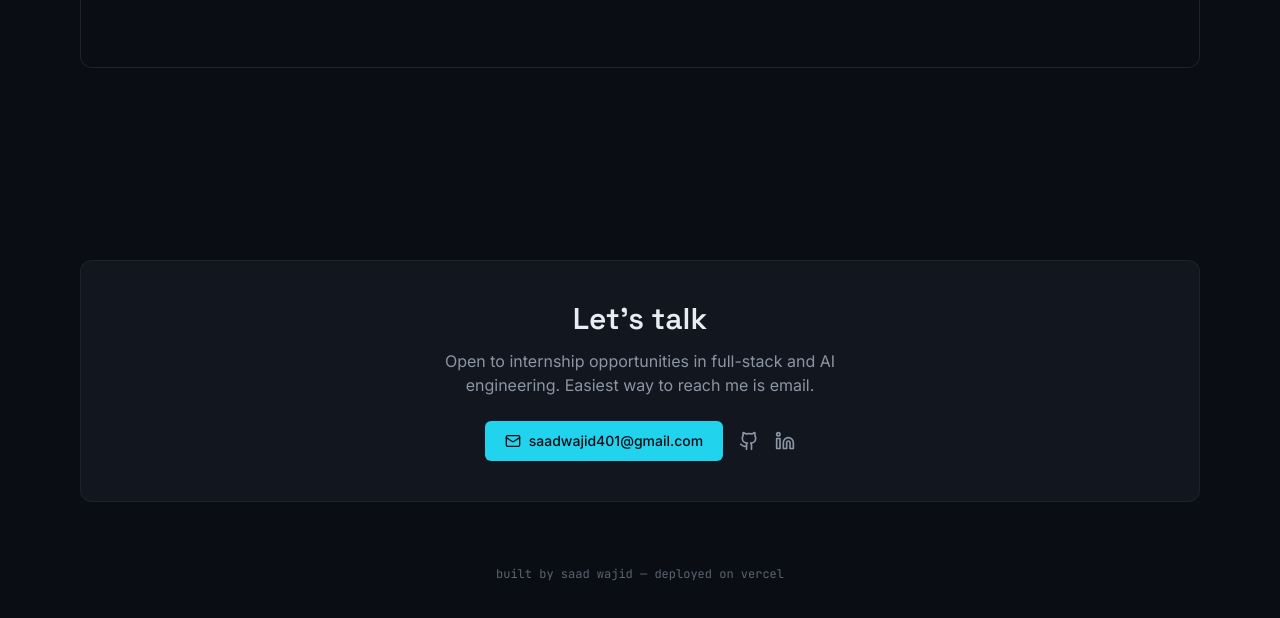
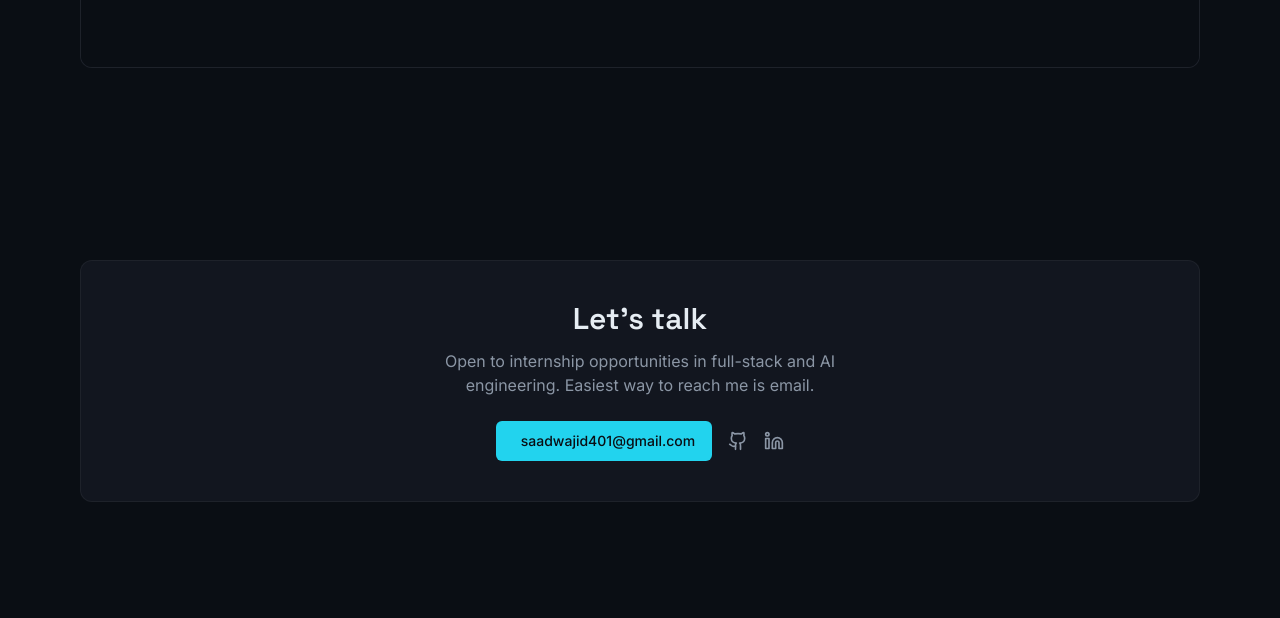
Before and after one commit to Calculite01/Portfolio-Site, a Next.js app: page / in a window 1280 px wide. Shown: the part 6010-6628 px from the top of the page. Built offline with nearby package versions, Linux system fonts and the light colour scheme.

Commit message:
Fixed email copy button

```diff
--- a/components/Contact.tsx
+++ b/components/Contact.tsx
@@ -1,10 +1,24 @@
 "use client";
 
+import { useState } from "react";
 import { motion } from "framer-motion";
-import { Mail, Github, Linkedin } from "lucide-react";
+import { Mail, Github, Linkedin, Check } from "lucide-react";
 import { links } from "@/lib/data";
 
 export default function Contact() {
+  const [copied, setCopied] = useState(false);
+
+  const handleCopyEmail = async () => {
+    try {
+      await navigator.clipboard.writeText(links.email);
+      setCopied(true);
+      setTimeout(() => setCopied(false), 2000);
+    } catch {
+      // clipboard API unavailable (e.g. insecure context) — fall back
+      // to just letting the mailto: href do its thing
+    }
+  };
+
   return (
     <section id="contact" className="mx-auto max-w-[1400px] px-6 py-24 sm:px-10 lg:px-20">
       <motion.div
@@ -22,12 +36,21 @@ export default function Contact() {
           Easiest way to reach me is email.
         </p>
         <div className="mt-6 flex flex-wrap items-center justify-center gap-4">
-          <a
-            href={`mailto:${links.email}`}
-            className="flex items-center gap-2 rounded-md bg-accent px-5 py-2.5 text-sm font-medium text-bg transition-colors hover:bg-accent-soft"
+          <button
+            type="button"
+            onClick={handleCopyEmail}
+            className="flex w-[13.5rem] items-center justify-center gap-2 rounded-md bg-accent px-5 py-2.5 text-sm font-medium text-bg transition-colors hover:bg-accent-soft"
           >
-            <Mail size={16} /> {links.email}
-          </a>
+            {copied ? (
+              <>
+                <Check size={16} /> Copied!
+              </>
+            ) : (
+              <>
+                <Mail size={16} /> {links.email}
+              </>
+            )}
+          </button>
           <a
             href={links.github}
             className="text-ink-muted transition-colors hover:text-accent"
@@ -44,10 +67,6 @@ export default function Contact() {
           </a>
         </div>
       </motion.div>
-
-      <p className="mt-16 text-center font-mono text-xs text-ink-faint">
-        built by saad wajid — deployed on vercel
-      </p>
     </section>
   );
 }
```
